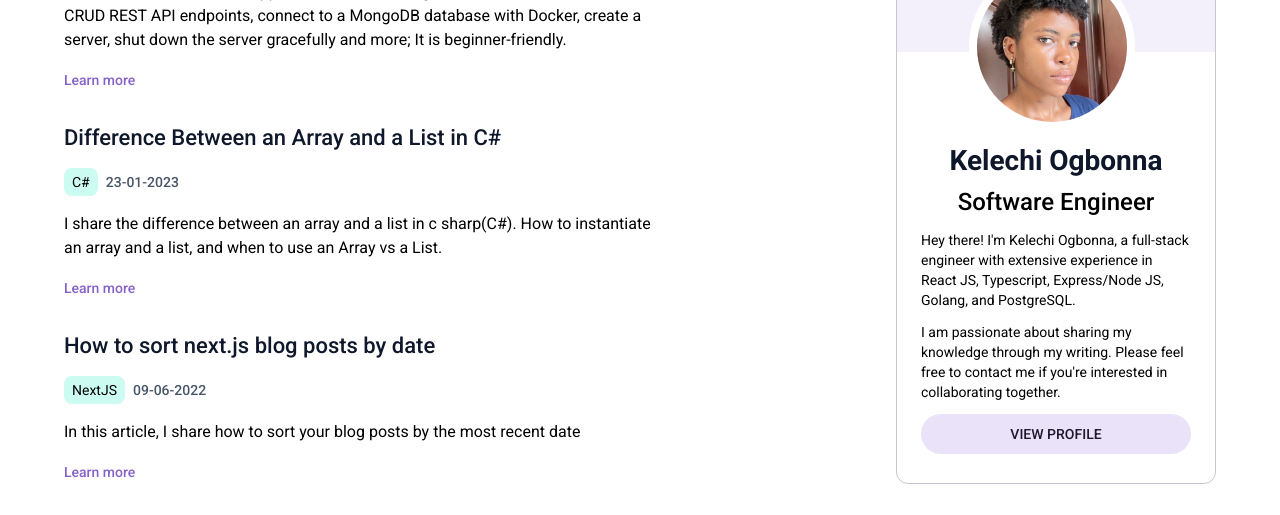
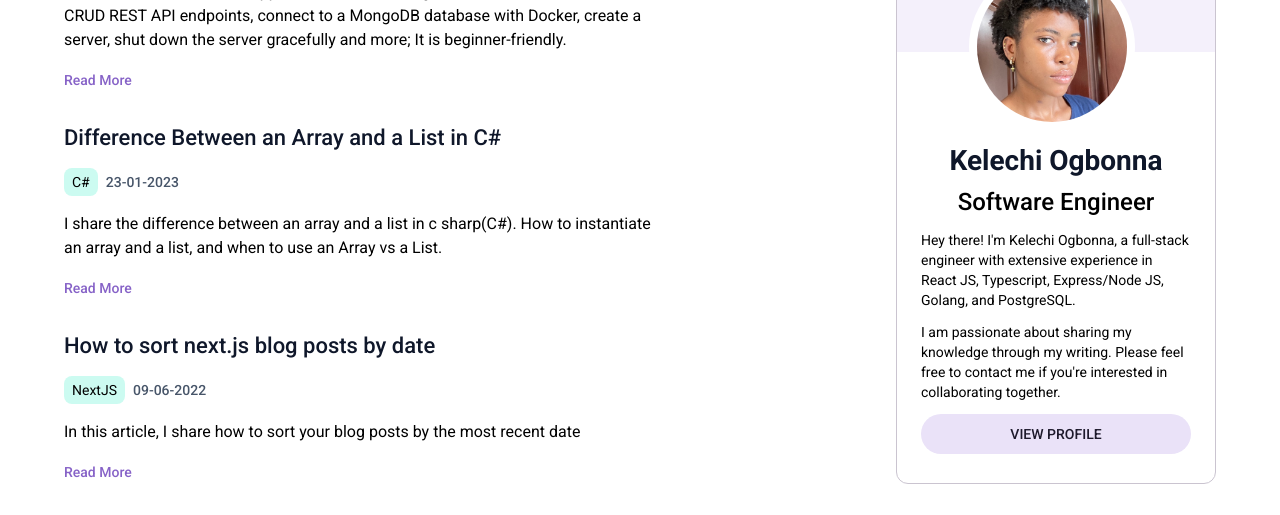
Before and after one commit to Kellswork/agirlcodes.dev, a Next.js app: page / in a window 1280 px wide. Shown: the part 285-800 px from the top of the page. Built offline with nearby package versions, Linux system fonts and the light colour scheme.

Commit message:
try read more for page insights

```diff
--- a/components/molecules/cards.tsx
+++ b/components/molecules/cards.tsx
@@ -34,7 +34,7 @@ export const BlogPostlistCard = ({
       className="inline-block relative after:absolute after:w-full after:scale-x-0 after:h-[2px] after:bg-purple-5 after:bottom-0 after:left-0 after:origin-bottom-left after:transition-transform after:ease-out after:duration-200 hover:after:scale-x-100 :hover:after:origin-bottom-right hover:opacity-80 text-sm font-medium text-purple-4"
       href={`/${url}`}
     >
-      Learn more
+      Read More
     </Link>
   </div>
 );
```
